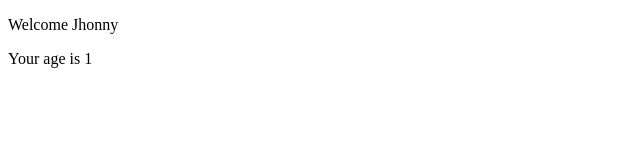
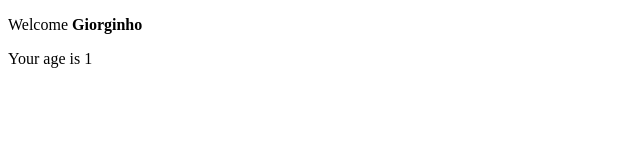
Before and after one commit to Underscore2/EserciziReact, a React (Create React App) app in the folder esercizio/: page / in a window 1280 px wide. Shown: the top 160 px of the page, without its empty margins (0-640 px from the left). Built offline with nearby package versions, Linux system fonts and the light colour scheme.

Commit message:
feat/Props 04 - Done

```diff
--- a/esercizio/src/App.js
+++ b/esercizio/src/App.js
@@ -1,12 +1,13 @@
 import React from "react";
 import Welcome from "./Welcome";
+const TaggoStrongo = <strong>Giorginho</strong>
 class App extends React.Component {
 
     render() {
 
         return (
             <div>
-                <Welcome name="Jhonny" age="1" />
+                <Welcome name={TaggoStrongo} age="1" />
             </div>
         )
     }
```
